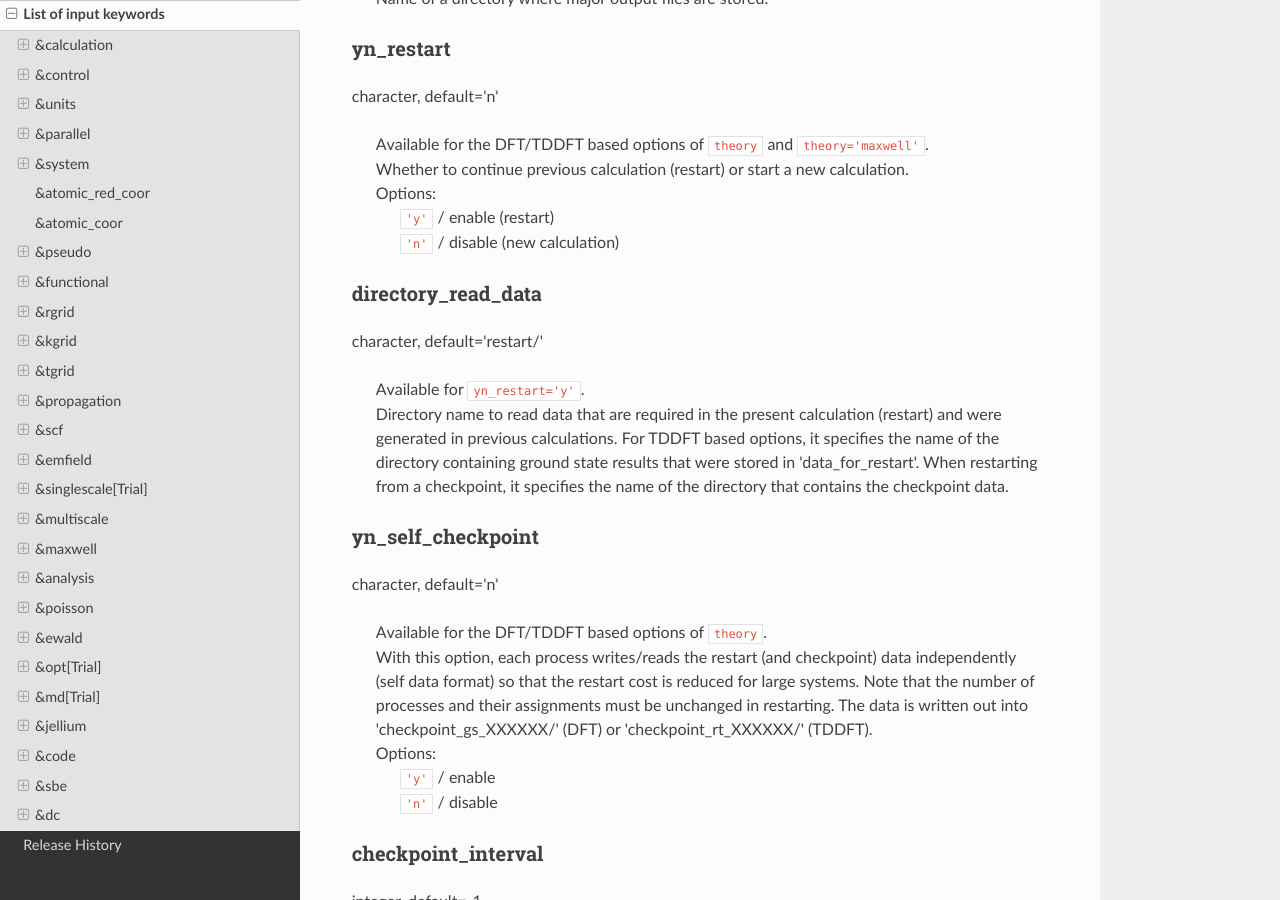
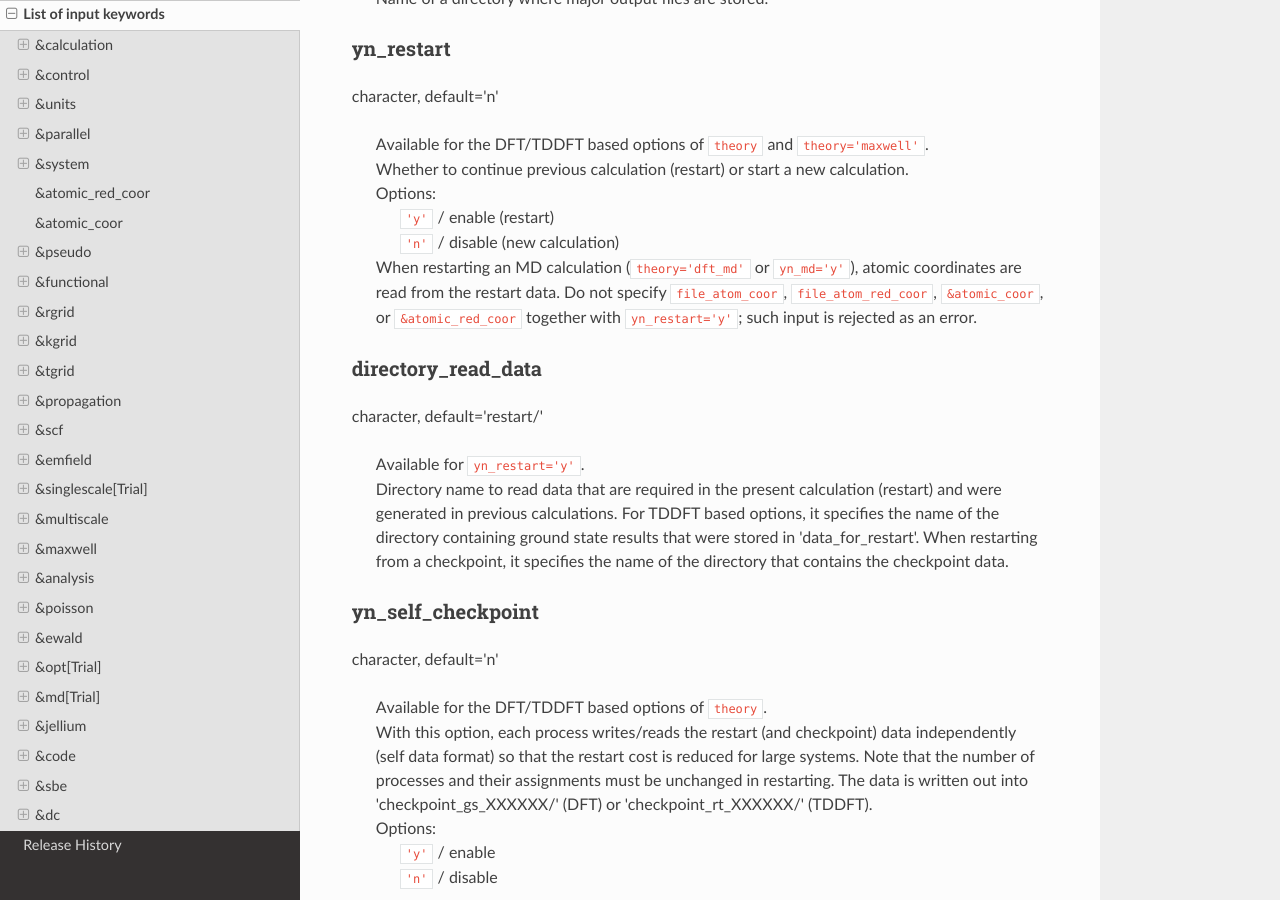
Before and after one commit to SALMON-TDDFT/SALMON-DOCS, a Sphinx documentation site: the page built from source/input_keyword_list.rst, in a window 1280 px wide and 900 px high, scrolled down 2197 px. Built offline with Sphinx 7.4.7 and the Read the Docs theme 3.1.0, drawn with Linux system fonts in a browser that asks for light colours; formulas are drawn with MathJax 3.

Commit message:
Document MD restart coordinate restriction

```diff
--- a/source/input_keyword_list.rst
+++ b/source/input_keyword_list.rst
@@ -125,6 +125,7 @@ character, default='n'
    | Options:
    |   ``'y'`` / enable (restart)
    |   ``'n'`` / disable (new calculation)
+   | When restarting an MD calculation (``theory='dft_md'`` or ``yn_md='y'``), atomic coordinates are read from the restart data. Do not specify ``file_atom_coor``, ``file_atom_red_coor``, ``&atomic_coor``, or ``&atomic_red_coor`` together with ``yn_restart='y'``; such input is rejected as an error.
 
 .. _directory_read_data:
 
```
